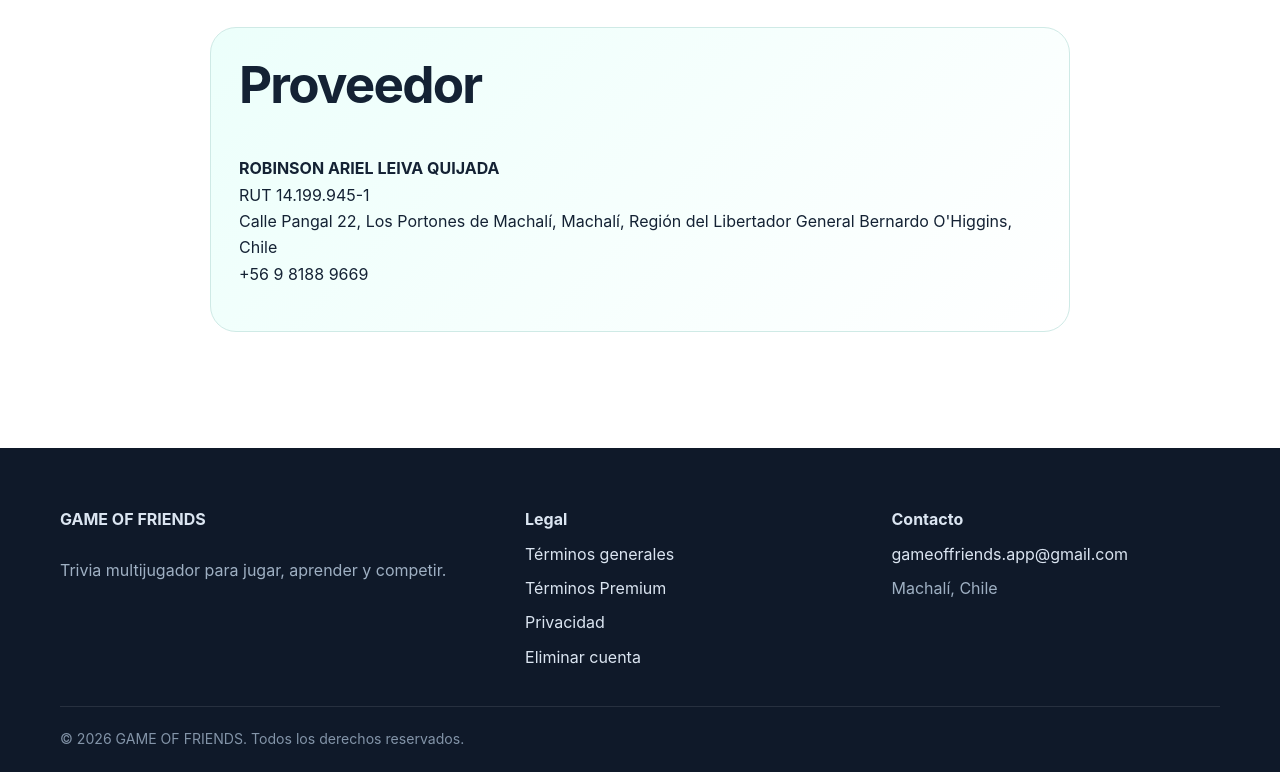
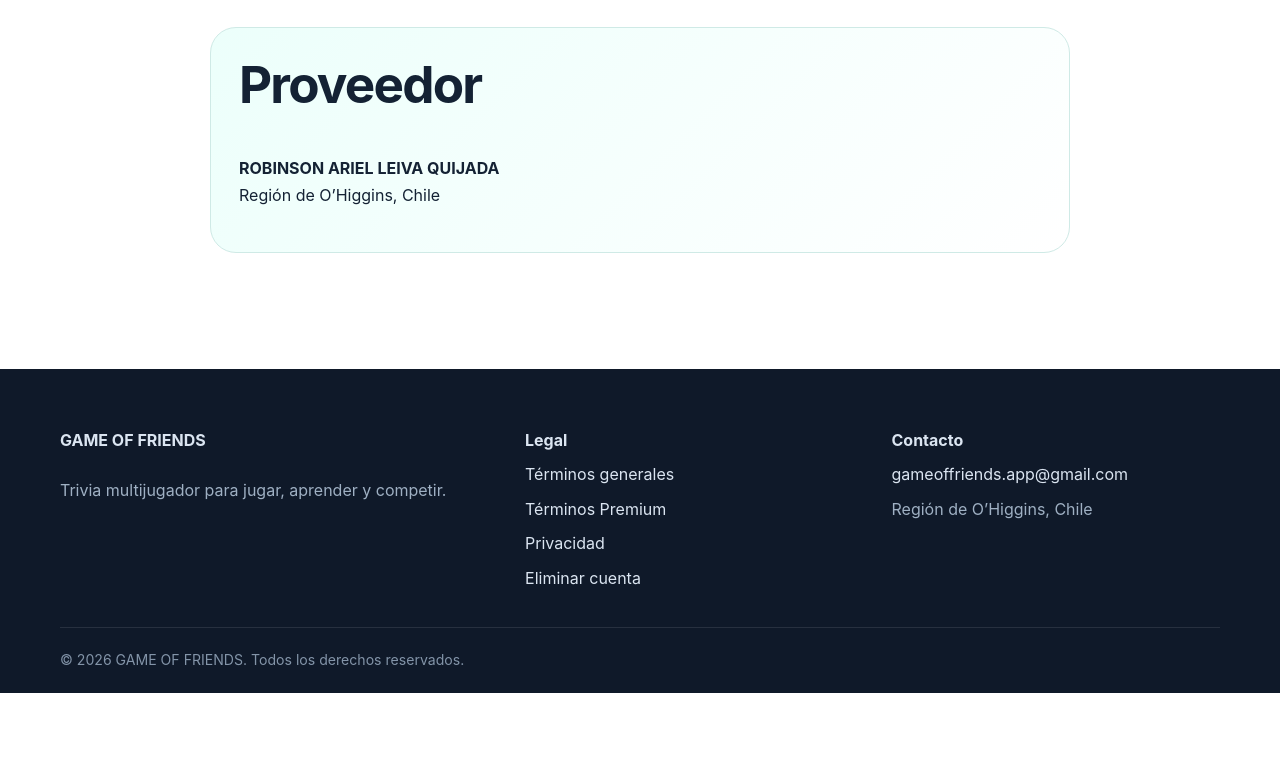
Before and after one commit to robinleiva/gameoffriendsapp, a plain HTML site: page soporte/index.html in a window 1280 px wide. Shown: the part 1093-1865 px from the top of the page. After the commit the page ends 1786 px from the top, so only its background shows below. Drawn offline with Linux system fonts and the light colour scheme.

Commit message:
Reducir datos personales públicos de contacto

```diff
--- a/soporte/index.html
+++ b/soporte/index.html
@@ -82,9 +82,8 @@
     <div class="provider-box">
       <h2>Proveedor</h2>
       <p><strong>ROBINSON ARIEL LEIVA QUIJADA</strong><br>
-      RUT 14.199.945-1<br>
-      Calle Pangal 22, Los Portones de Machalí, Machalí, Región del Libertador General Bernardo O'Higgins, Chile<br>
-      +56 9 8188 9669</p>
+
+      Región de O’Higgins, Chile</p>
     </div>
   </div>
 </section>
@@ -107,7 +106,7 @@
     <div>
       <strong>Contacto</strong>
       <a href="mailto:gameoffriends.app@gmail.com">gameoffriends.app@gmail.com</a>
-      <span>Machalí, Chile</span>
+      <span>Región de O’Higgins, Chile</span>
     </div>
   </div>
   <div class="container footer-bottom">© 2026 GAME OF FRIENDS. Todos los derechos reservados.</div>
```
